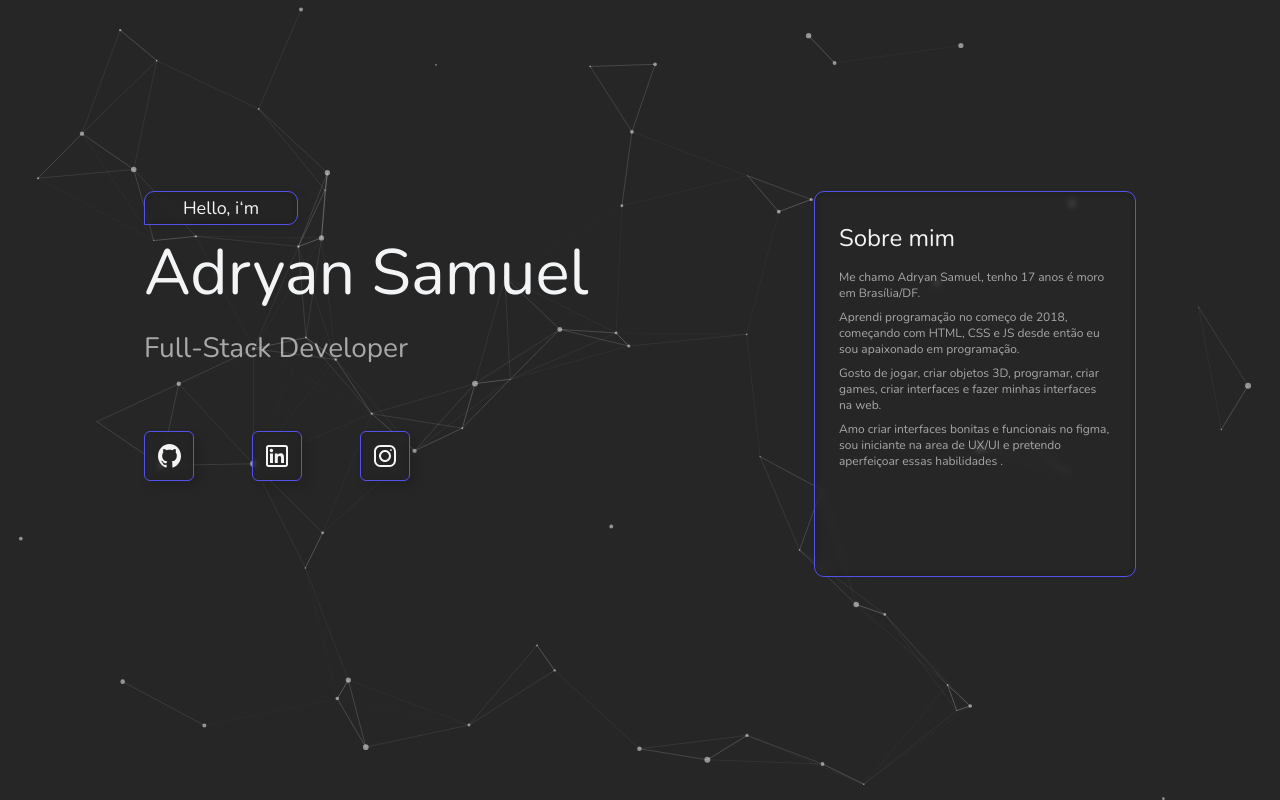
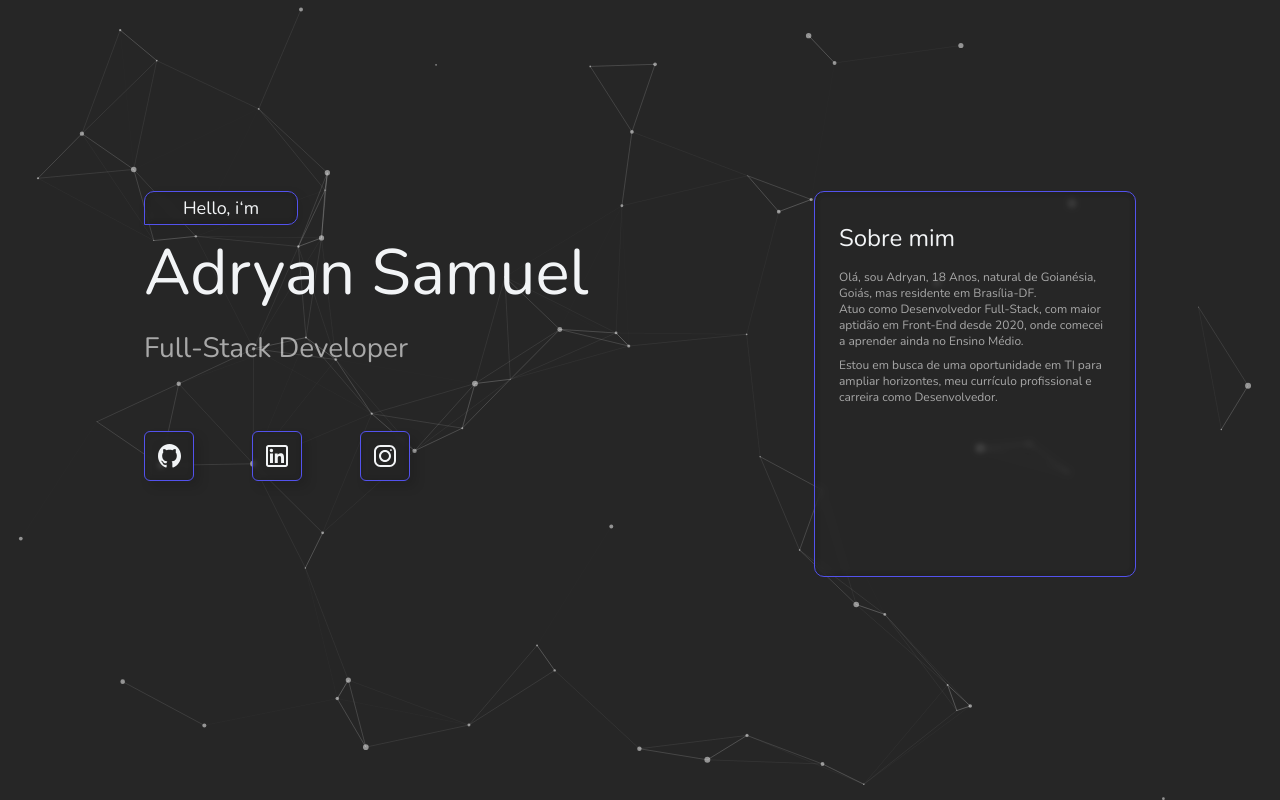
Before and after one commit to AdryanS/Portfolio, a Next.js app: page / in a window 1280 px wide. Built offline with nearby package versions, Linux system fonts and the light colour scheme.

Commit message:
Update index.tsx

```diff
--- a/src/components/card/index.tsx
+++ b/src/components/card/index.tsx
@@ -5,10 +5,10 @@ export const Card = () => {
         <>
             <Container>
                     <h3>Sobre mim</h3>
-                    <p>Me chamo Adryan Samuel, tenho 17 anos é moro em Brasília/DF.</p>
-                    <p>Aprendi programação no começo de 2018, começando com HTML, CSS e JS desde então eu sou apaixonado em programação.</p>
-                    <p>Gosto de jogar, criar objetos 3D, programar, criar games, criar interfaces e fazer minhas interfaces na web.</p>
-                    <p>Amo criar interfaces bonitas e funcionais no figma, sou iniciante na area de UX/UI e pretendo aperfeiçoar essas habilidades .</p>
+                    <p>Olá, sou Adryan, 18 Anos, natural de Goianésia, Goiás, mas residente em Brasília-DF. <br /> Atuo como Desenvolvedor Full-Stack, com maior aptidão em Front-End desde 2020, onde
+comecei a aprender ainda no Ensino Médio.</p>
+                    <p>Estou em busca de uma oportunidade em TI para ampliar horizontes, meu currículo
+profissional e carreira como Desenvolvedor.</p>
                     {/* <button><p>ver mais</p></button> */}
             </Container>
         </>
```
